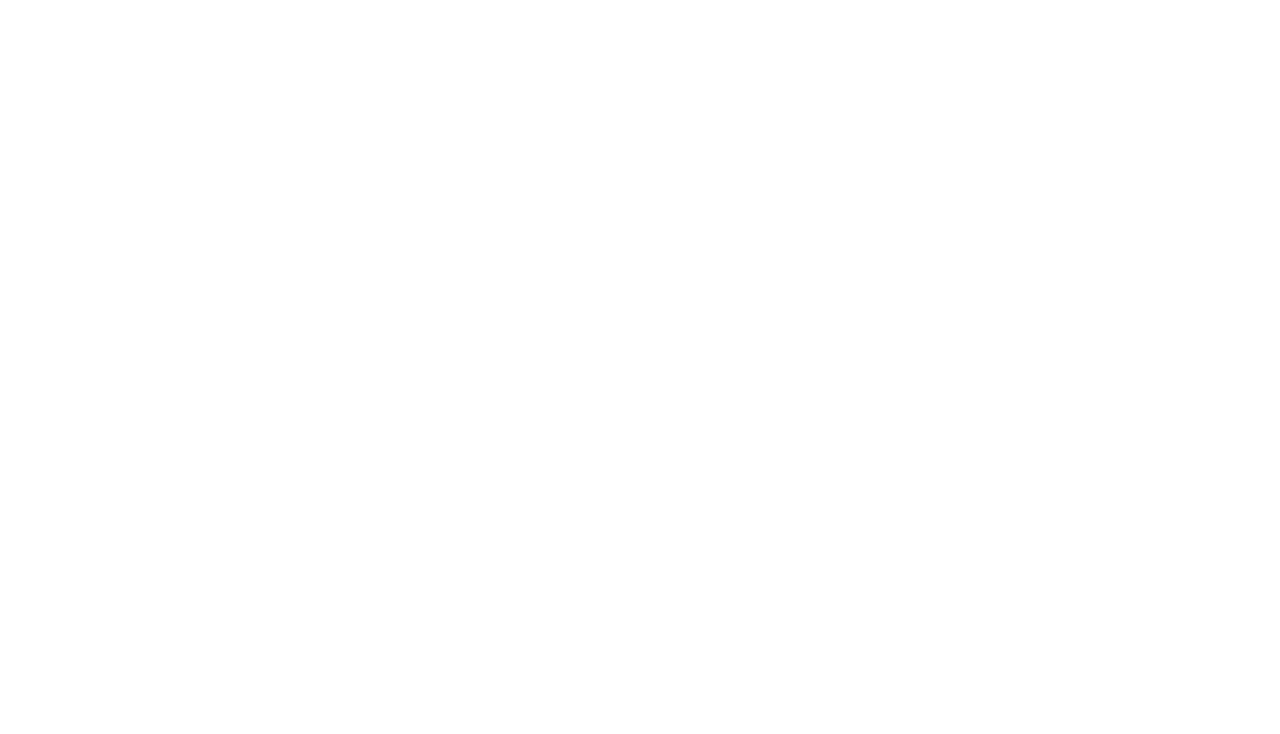
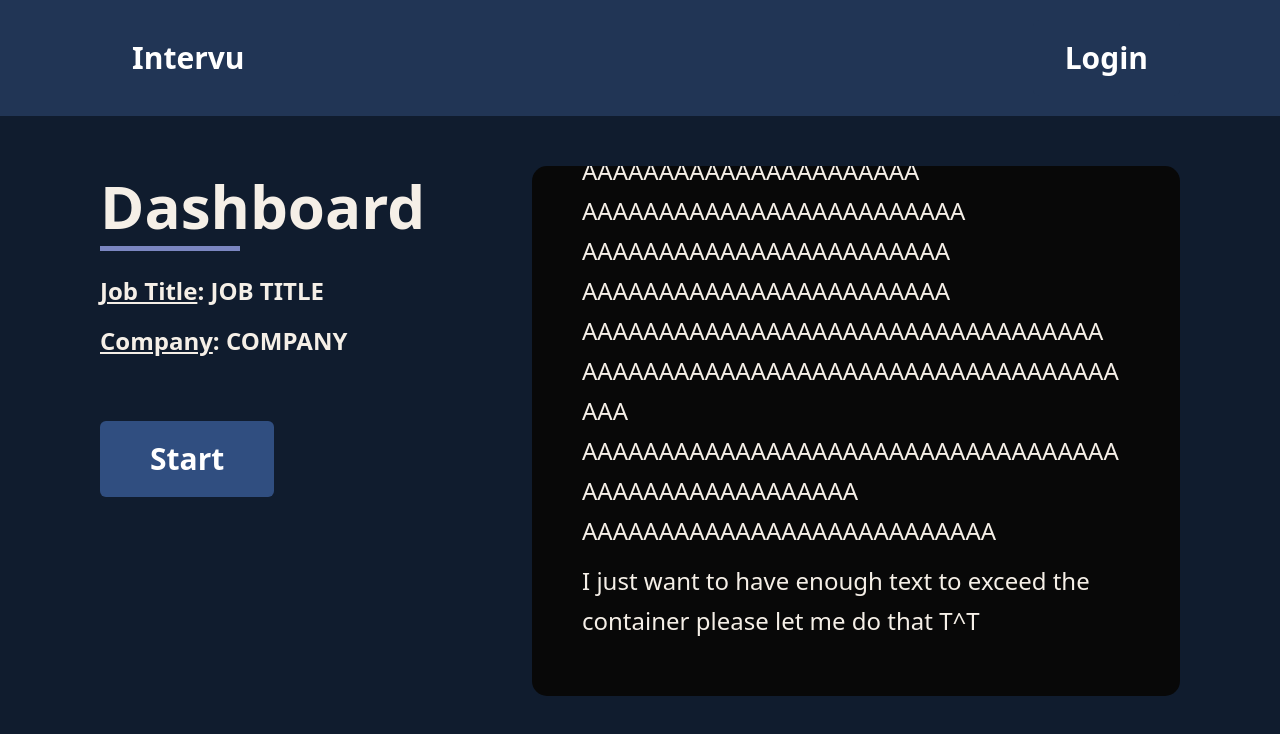
Before and after one commit to Adeline-Liu/Intervu, a React (Vite) app in the folder client/: page /mock_interview in a window 1280 px wide. Before the commit this address had no page. Shown: the top 734 px of the page. Built offline with nearby package versions, Linux system fonts and the light colour scheme; no server answers.

Commit message:
Add InterviewPage with CameraView and InterviewWindow components; update some routing and dependencies; update README

```diff
--- a/client/package.json
+++ b/client/package.json
@@ -11,6 +11,7 @@
   },
   "dependencies": {
     "@tailwindcss/vite": "^4.0.12",
+    "axios": "^1.8.2",
     "react": "^19.0.0",
     "react-dom": "^19.0.0",
     "react-router-dom": "^7.3.0",
--- a/client/src/App.jsx
+++ b/client/src/App.jsx
@@ -3,6 +3,9 @@
 
 import CoverPage from "./pages/CoverPage";
 import LoginPage from "./pages/LoginPage";
+import SignupPage from "./pages/SignupPage";
+import DashboardPage from "./pages/DashboardPage";
+import InterviewPage from "./pages/InterviewPage";
 
 function App() {
   return (
@@ -11,6 +14,9 @@
         <Routes>
           <Route path="/" element={<CoverPage />} />
           <Route path="/login" element={<LoginPage />} />
+          <Route path="/signup" element={<SignupPage />} />
+          <Route path="/dashboard" element={<DashboardPage />} />
+          <Route path="/mock_interview" element={<InterviewPage />} />
         </Routes>
       </div>
     </Router>
--- /dev/null
+++ b/client/src/components/CameraView.jsx
@@ -0,0 +1,45 @@
+// CameraView.jsx
+import React, { useRef, useEffect } from "react";
+
+const CameraView = () => {
+  const videoRef = useRef(null);
+
+  useEffect(() => {
+    // Access the user's camera
+    const enableCamera = async () => {
+      try {
+        const stream = await navigator.mediaDevices.getUserMedia({
+          video: true,
+        });
+        if (videoRef.current) {
+          videoRef.current.srcObject = stream;
+        }
+      } catch (error) {
+        console.error("Error accessing camera: ", error);
+      }
+    };
+
+    enableCamera();
+
+    return () => {
+      // Cleanup: stop the camera when the component is unmounted
+      if (videoRef.current && videoRef.current.srcObject) {
+        const tracks = videoRef.current.srcObject.getTracks();
+        tracks.forEach((track) => track.stop());
+      }
+    };
+  }, []);
+
+  return (
+    <div>
+      <video
+        ref={videoRef}
+        autoPlay
+        playsInline
+        style={{ width: "60%", borderRadius: "15px" }}
+      />
+    </div>
+  );
+};
+
+export default CameraView;
--- /dev/null
+++ b/client/src/components/InterviewWindow.jsx
@@ -0,0 +1,48 @@
+import React, { useRef, useEffect } from "react";
+
+const InterviewWindow = () => {
+  const scrollRef = useRef();
+
+  useEffect(() => {
+    // Scrolls to the bottom when the component mounts
+    const scrollElement = scrollRef.current;
+    scrollElement.scrollTop = scrollElement.scrollHeight;
+  }, []);
+  return (
+    <div
+      ref={scrollRef}
+      className="interviewBox bg-[#080808] w-full container_screen_height rounded-[15px] p-[50px] overflow-auto"
+    >
+      <p className="text-beige text-2xl leading-10 py-[5px] text-wrap break-words">
+        This is how a really long text may appear. The actual functionality of
+        text appearing here in real time has to be implemented when the backend
+        is fully implemented for the AI to produce a response and for the user
+        to give feedback through the microphone
+      </p>
+      <p className="text-beige text-2xl leading-10 py-[5px] text-wrap break-words">
+        This might be text which is interpreted when you speak into the program,
+        very cool just make sure you don't goof up
+      </p>
+      <p className="text-beige text-2xl leading-10 py-[5px] text-wrap break-words">
+        I'm just writing more dummy text because I don't know what else to write
+        about :,). Why do you want to work at Botato, did you bring your botato?
+        Botatos are always a neceseciety (I can't spell) when interviewing with
+        Botato Inc.
+      </p>
+      <p className="text-beige text-2xl leading-10 py-[5px] text-wrap break-words">
+        AAAAAAAAAAAAAAAAAAAAAA AAAAAAAAAAAAAAAAAAAAAAAAA
+        AAAAAAAAAAAAAAAAAAAAAAAA AAAAAAAAAAAAAAAAAAAAAAAA
+        AAAAAAAAAAAAAAAAAAAAAAAAAAAAAAAAAA
+        AAAAAAAAAAAAAAAAAAAAAAAAAAAAAAAAAAAAAA
+        AAAAAAAAAAAAAAAAAAAAAAAAAAAAAAAAAAAAAAAAAAAAAAAAAAAAA
+        AAAAAAAAAAAAAAAAAAAAAAAAAAA
+      </p>
+      <p className="text-beige text-2xl leading-10 py-[5px] text-wrap break-words">
+        I just want to have enough text to exceed the container please let me do
+        that T^T
+      </p>
+    </div>
+  );
+};
+
+export default InterviewWindow;
--- /dev/null
+++ b/client/src/pages/InterviewPage.jsx
@@ -0,0 +1,72 @@
+import React from "react";
+import { useNavigate } from "react-router-dom";
+import { useState } from "react";
+
+import Header from "../Header";
+import Footer from "../Footer";
+import CameraView from "../components/CameraView";
+import InterviewWindow from "../components/InterviewWindow";
+
+const InterviewPage = () => {
+  const navigate = useNavigate();
+
+  const handleDashboardClick = () => {
+    navigate("/dashboard");
+  };
+
+  return (
+    <div>
+      <Header />
+      {/* Title */}
+      <section className="px-[100px] py-[50px] items-center bg-navyBlue screen_height">
+        <div className="flex justify-between">
+          <div className="w-2/5">
+            <h1 className="text-6xl font-bold text-beige max-w-5xl leading-20">
+              Dashboard
+            </h1>
+            <div className="w-35 border-b-5 border-lightPurple mb-[20px]"></div>
+            <h1 className="text-2xl font-semibold text-beige leading-10">
+              <u>Job Title</u>: JOB TITLE
+            </h1>
+            <h1 className="text-2xl font-semibold text-beige leading-15">
+              <u>Company</u>: COMPANY
+            </h1>
+            <button className="font-semibold text-center text-3xl bg-slateBlue text-white my-[50px] px-[50px] py-[20px] rounded-md hover:bg-[#28416B] transition-colors">
+              Start
+            </button>
+            <CameraView />
+          </div>
+          <div className="w-3/5">
+            <InterviewWindow />
+          </div>
+        </div>
+      </section>
+      {/* Feedback */}
+      <section>
+        <div className="px-[100px] py-[50px] items-center bg-navyBlue">
+          <h2 className="text-4xl text-white py-[20px] font-bold">Feedback</h2>
+          <div className="bg-darkBlue px-[50px] py-[30px] rounded-[15px]">
+            <p className="text-2xl font-semibold text-white w-full">Yaya</p>
+            <div className="flex justify-center my-[30px]">
+              {/* This must be implemented when the backend is fully implemented */}
+              <button className="font-bold text-center text-3xl bg-slateBlue text-white px-[32px] py-[20px] rounded-md hover:bg-[#28416B] transition-colors">
+                Save to local directory
+              </button>
+            </div>
+          </div>
+        </div>
+        <div className="flex justify-center bg-navyBlue">
+          <button
+            className="font-bold text-center text-3xl bg-[#4F567D] text-white my-[30px] px-[32px] py-[20px] rounded-md hover:bg-[#3E4361] transition-colors"
+            onClick={handleDashboardClick}
+          >
+            Return to Dashboard
+          </button>
+        </div>
+      </section>
+      <Footer borderingColor="var(--color-navyBlue)" />
+    </div>
+  );
+};
+
+export default InterviewPage;
```
Also changed, not shown: 2 other files (tests, documents, lock files or other folders).
